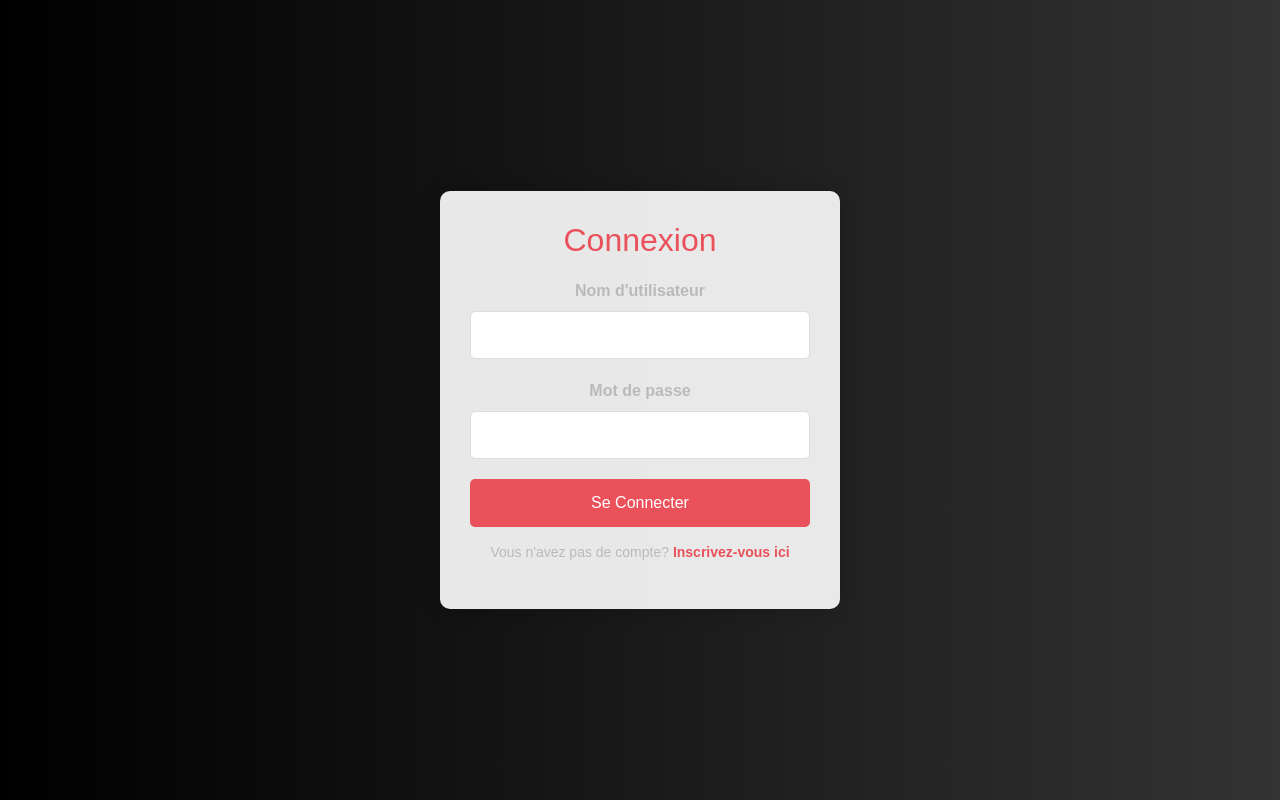
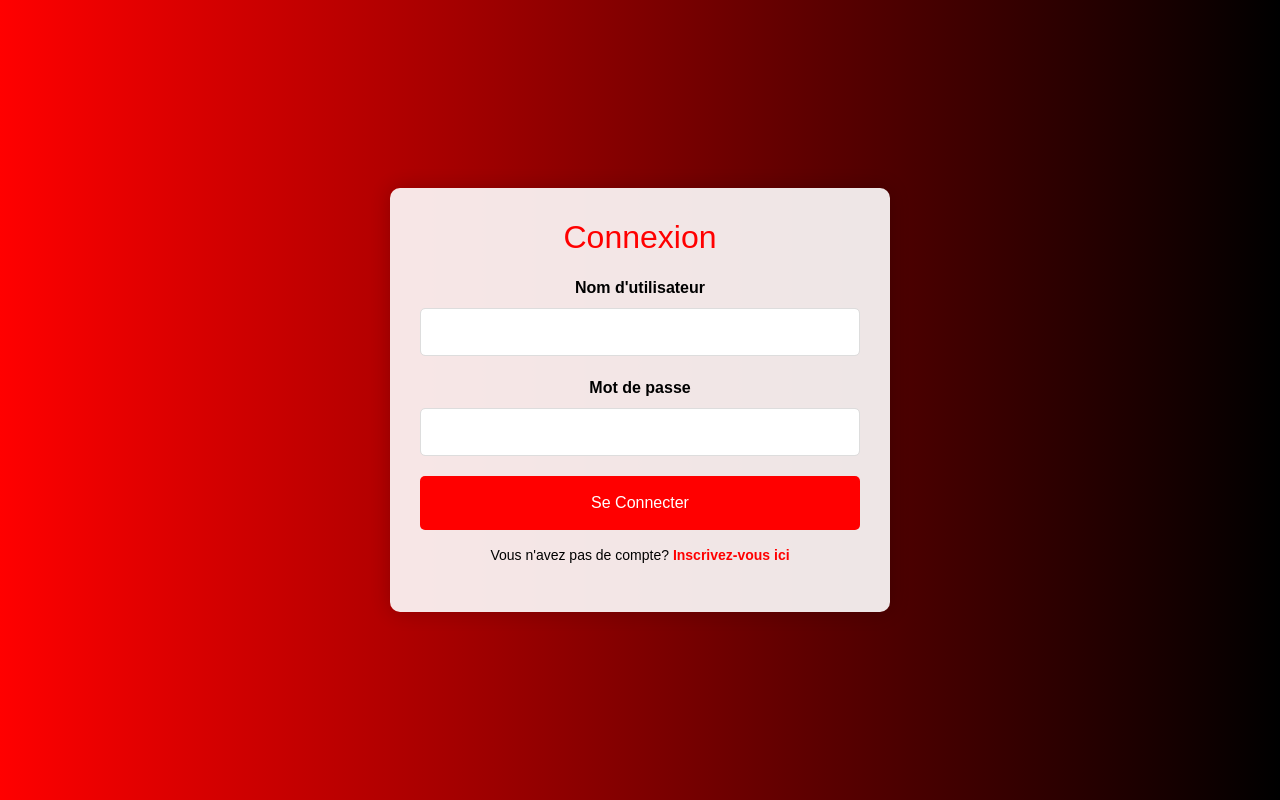
Before and after one commit to Jeremi-Epita/pyseane, a Django app: page /login in a window 1280 px wide. Run offline with Django 4.2, Linux system fonts and the light colour scheme; some libraries are stand-ins or nearby versions.

Commit message:
login again

```diff
--- a/pyseane/website/templates/pages/login.html
+++ b/pyseane/website/templates/pages/login.html
@@ -8,18 +8,18 @@
   <link rel="stylesheet" href="https://stackpath.bootstrapcdn.com/bootstrap/4.5.2/css/bootstrap.min.css">
   <style>
     body {
-      background: linear-gradient(to right, #000000, #333333); /* Dégradé de couleurs avec noir */
+      background: linear-gradient(to right, #ff0000, #000000); /* Dégradé de rouge et de noir */
       height: 100vh;
       margin: 0;
       display: flex;
       align-items: center;
       justify-content: center;
       font-family: 'Arial', sans-serif;
-      color: rgba(0, 0, 0, 0.2);
+      color: #000; /* Couleur du texte en noir */
     }
 
     .login-container {
-      max-width: 400px;
+      max-width: 500px; /* Augmentation de la largeur du formulaire */
       width: 100%;
       padding: 30px;
       border-radius: 10px;
@@ -30,7 +30,7 @@
 
     .login-container h2 {
       margin-bottom: 20px;
-      color: #ea515a;
+      color: #ff0000;
     }
 
     .form-group {
@@ -45,7 +45,7 @@
 
     .form-control {
       width: 100%;
-      padding: 12px;
+      padding: 15px; /* Augmentation de la hauteur des champs de formulaire */
       box-sizing: border-box;
       border: 1px solid #ddd;
       border-radius: 5px;
@@ -54,8 +54,8 @@
 
     .btn-login {
       width: 100%;
-      padding: 12px;
-      background-color: #ea515a;
+      padding: 15px; /* Augmentation de la hauteur du bouton */
+      background-color: #ff0000;
       color: #fff;
       border: none;
       border-radius: 5px;
@@ -63,7 +63,7 @@
     }
 
     .btn-login:hover {
-      background-color: #ff0000;
+      background-color: #cc0000; /* Une teinte plus sombre de rouge au survol */
     }
 
     .register-link {
@@ -72,13 +72,13 @@
     }
 
     .register-link a {
-      color: #ea515a;
+      color: #ff0000;
       text-decoration: none;
       font-weight: bold;
     }
 
     .register-link a:hover {
-      color: #ff0000;
+      color: #cc0000; /* Une teinte plus sombre de rouge au survol */
     }
   </style>
 </head>
@@ -86,7 +86,8 @@
 
   <div class="login-container">
     <h2>Connexion</h2>
-    <form>
+    <form method="post" action="">
+      {% csrf_token %}
       <div class="form-group">
         <label for="login">Nom d'utilisateur</label>
         {{ form.username }}
@@ -98,7 +99,7 @@
       <button type="submit" class="btn btn-login">Se Connecter</button>
     </form>
     <div class="register-link">
-      <p>Vous n'avez pas de compte? <a href="register.html">Inscrivez-vous ici</a></p>
+      <p>Vous n'avez pas de compte? <a href="register">Inscrivez-vous ici</a></p>
     </div>
   </div>
 
```
